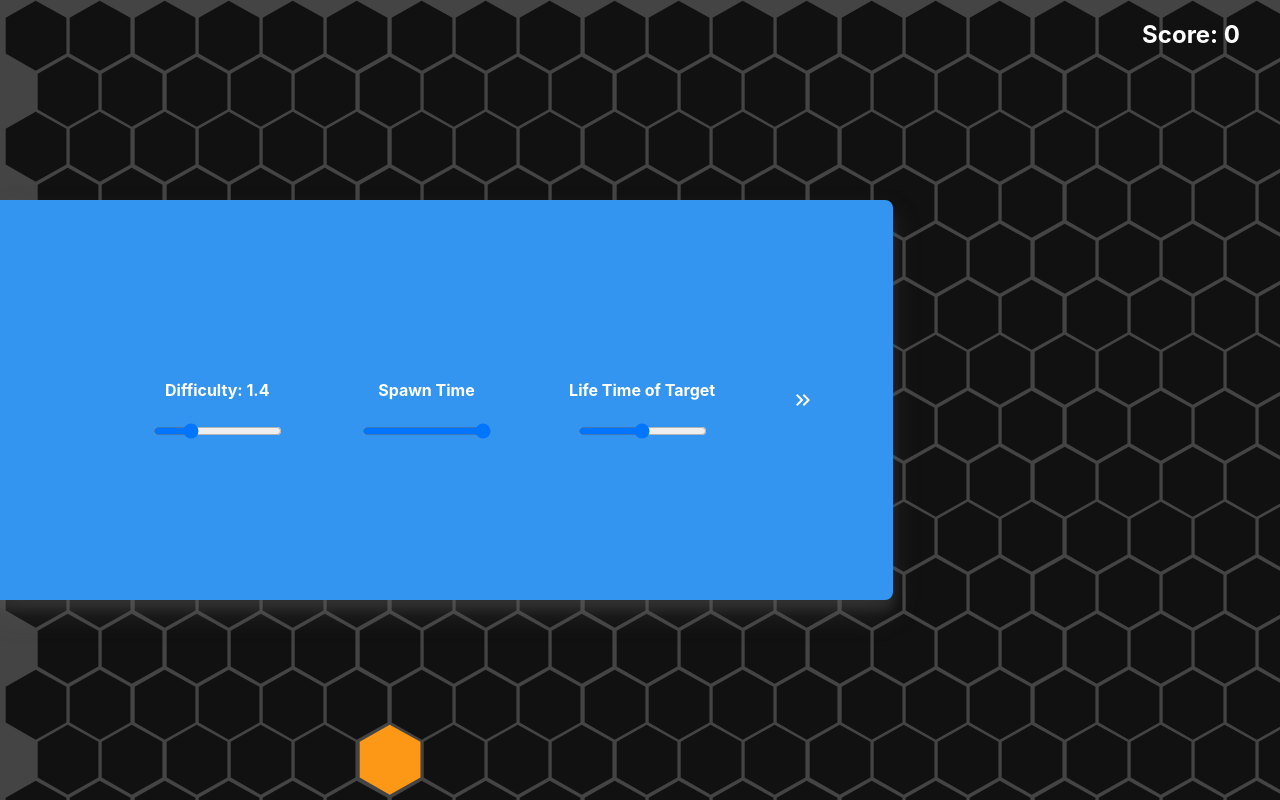
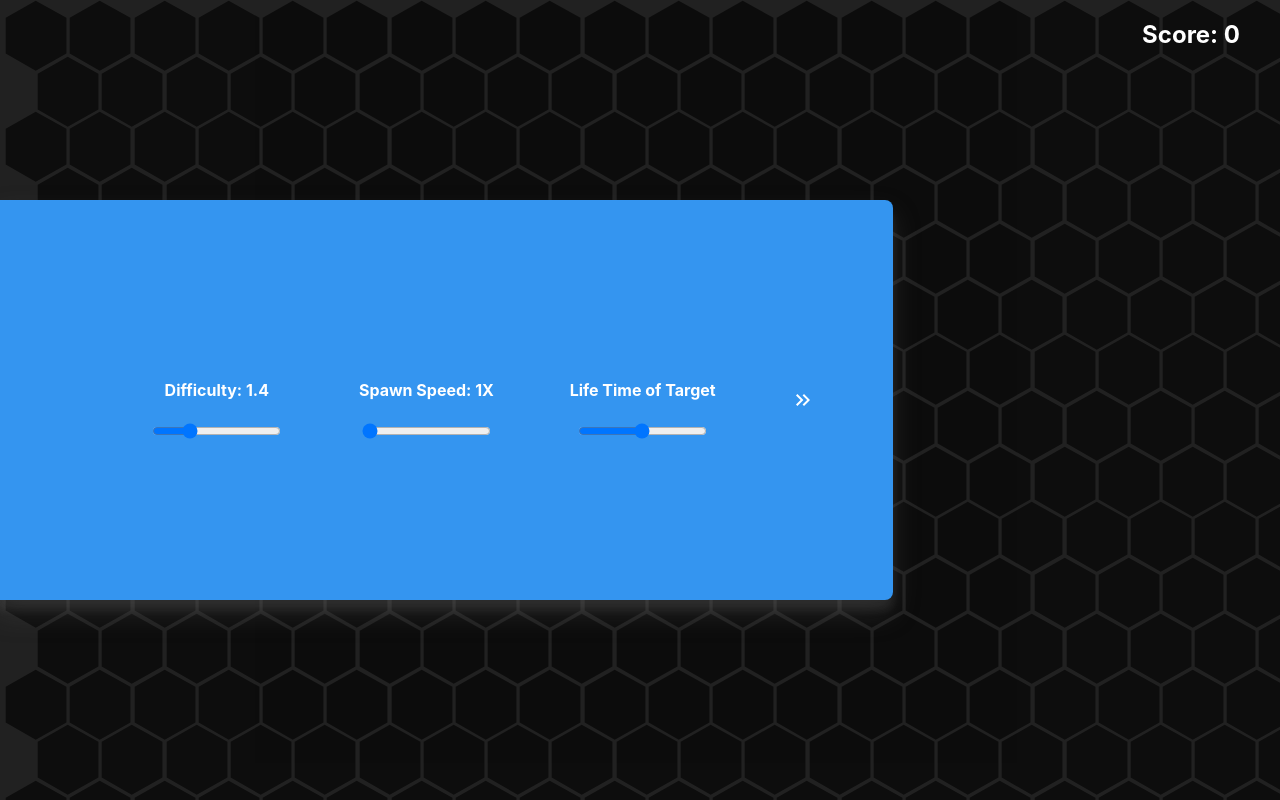
Before and after one commit to PMP56/theaimtrainer, a Next.js app: page /train in a window 1280 px wide. Both pictures are taken after a click on the icon 17 px from the left and 400 px from the top of the page. Built offline with nearby package versions, Linux system fonts and the light colour scheme.

Commit message:
Optimized hexagons

```diff
--- a/pages/components/grid.tsx
+++ b/pages/components/grid.tsx
@@ -9,20 +9,20 @@ import RowHexa from "./rowHexa";
 Modal.setAppElement('body');
 
 const Grid: NextPage = () => {
-    const list = Array.from({length: 31}, (_, index) => <RowHexa index={index} />)
-    const { multiplier, gridSize, score, setScore, currentHexa, setCurrentHexa, pause, setPause } = useContext(GlobalContext)
+    const { multiplier, gridSize, score, setScore, currentHexa, setCurrentHexa, pause, setPause, spawnTime } = useContext(GlobalContext)
+    const [col, row] = gridSize[multiplier]
+
+    const list = Array.from({length: row + 2}, (_, index) => <RowHexa index={index} />)
 
     const getRandomHexa = (m: number, n: number): number => {
         return Math.floor(Math.random() * m*n);
     }
 
-    const [countDown, setCountDown] = useState(3);
-    const [isCountdownOpen, setIsCountdownOpen] = useState(true);
-    const [isPauseOpen, setIsPauseOpen] = useState(false);
+    const [gridSpawned, setGridSpawned] = useState(false);
 
     const closePauseModal = () => {
-        // setIsPauseOpen(false)
         setPause(false)
+        if(!gridSpawned) setGridSpawned(true)
     }
 
     if (typeof window === 'object') {
@@ -31,10 +31,15 @@ const Grid: NextPage = () => {
                 setPause(!pause)
             }
         }
+
+        document.addEventListener('visibilitychange', () => {
+            if (document.visibilityState == "hidden"){
+                setPause(true);
+            }
+        })
     }
 
     const spawnGrids = () => {
-        const [lower, upper] = gridSize[multiplier]
 
         // setTimeout(() => {
         //     const currentRandom = getRandomHexa(lower, upper)
@@ -53,38 +58,21 @@ const Grid: NextPage = () => {
 
         const x = setInterval(() => {
             if (!pause){
-                const currentRandom = getRandomHexa(lower, upper)
-                let currentRandomHexa: HTMLElement | null = document.getElementById(`hexa${currentRandom}`);
+                const currentRandom = getRandomHexa(col, row)
+                // let currentRandomHexa: HTMLElement | null = document.getElementById(`hexa${currentRandom}`);
 
                 setCurrentHexa([currentRandom, ...currentHexa])
             }
-        }, 1000)
+        }, spawnTime)
     }
 
     useEffect(() => {
-        if (isCountdownOpen){
-            setTimeout(() => {
-                if (countDown > 1) {
-                    setCountDown(countDown - 1);
-                } else {
-                    setIsCountdownOpen(false)
-                    setCountDown(3)
-                    spawnGrids()
-                }
-            }, 1000)
-        }
-    }, [countDown])
+        spawnGrids()
+    }, [gridSpawned])
+
 
     return (
         <div className={styles.gridBody}>
-            <Modal
-                isOpen={isCountdownOpen}
-                contentLabel="Example Modal"
-                className={styles.pauseModal}
-                overlayClassName={styles.Overlay}
-            >
-                <h2 style={{fontSize: '128px', fontWeight: '400'}}>{countDown}</h2>
-            </Modal>
             <Modal
                 isOpen={pause}
                 onRequestClose={closePauseModal}
@@ -92,7 +80,14 @@ const Grid: NextPage = () => {
                 className={styles.pauseModal}
                 overlayClassName={styles.Overlay}
             >
-                <svg xmlns="http://www.w3.org/2000/svg" height="120px" viewBox="0 0 24 24" width="120px" fill="white">
+                <svg xmlns="http://www.w3.org/2000/svg"
+                    height="120px"
+                    viewBox="0 0 24 24"
+                    width="120px"
+                    fill="white"
+                    style={{cursor: 'pointer'}}
+                    onClick={closePauseModal}
+                >
                     <path d="M0 0h24v24H0V0z" fill="none"/>
                     <path d="M8 5v14l11-7L8 5z"/>
                 </svg>
--- a/pages/components/hexagon.tsx
+++ b/pages/components/hexagon.tsx
@@ -10,7 +10,7 @@ interface Props{
 
 const Hexagon: NextPage<Props> = (props) => {
 
-    const {multiplier, score, setScore, currentHexa, setCurrentHexa, pause, setPause} = useContext(GlobalContext)
+    const {multiplier, score, setScore, currentHexa, setCurrentHexa, pause, setPause, lifeTime} = useContext(GlobalContext)
     const { index } = props
     const [isHighlight, setIsHighlight] = useState(false)
     const [isCorrect, setIsCorrect] = useState(0) //-1: incorrect (red), 0: neutral (orange), 1: correct (limegreen)
@@ -35,7 +35,7 @@ const Hexagon: NextPage<Props> = (props) => {
                         setCurrentHexa(newArray)
                         setIsHighlight(false)
                     }
-                }, 2000)
+                }, lifeTime)
             }
     }, [isHighlight])
 
@@ -48,7 +48,6 @@ const Hexagon: NextPage<Props> = (props) => {
         if (isHighlight){
             setScore(score + 1)
         }
-
 
     }
 
--- a/pages/components/rowHexa.tsx
+++ b/pages/components/rowHexa.tsx
@@ -11,7 +11,7 @@ interface Props{
 const RowHexa: NextPage<Props> = (props) => {
     const {multiplier, gridSize} = useContext(GlobalContext);
     const [col, row] = gridSize[multiplier]
-    const list = Array.from({length: 49}, (_, index) => <Hexagon index={(index < col)? props.index * col + index : 10000} />)
+    const list = Array.from({length: col + 2}, (_, index) => <Hexagon index={(index < col)? props.index * col + index : 10000} />)
 
     const {index} = props
 
--- a/pages/components/toolbox.tsx
+++ b/pages/components/toolbox.tsx
@@ -21,8 +21,8 @@ const ToolBox: NextPage = () => {
     }
 
     const spawnTimeChange = (event: {target: HTMLInputElement}) => {
-        const value = event.target.value
-        setSpawnTime(value)
+        const value: number = parseFloat(event.target.value)
+        setSpawnTime((1 / value) * 1000)
     }
 
 
@@ -42,8 +42,8 @@ const ToolBox: NextPage = () => {
                         <button onClick={() => setLevel(2)}>Hard</button> */}
                     </div>
                     <div className={styles.eachContent}>
-                        <h4>Spawn Time</h4>
-                        <input value={spawnTime} type="range" min="2" max="10" step="2" onChange={(e) => spawnTimeChange(e)}></input>
+                        <h4>Spawn Speed: {1000 / spawnTime}X</h4>
+                        <input value={1000 / spawnTime} type="range" min="1" max="2" step="0.2" onChange={(e) => spawnTimeChange(e)}></input>
                     </div>
                     <div className={styles.eachContent}>
                         <h4>Life Time of Target</h4>
--- a/pages/contexts/GlobalContext.tsx
+++ b/pages/contexts/GlobalContext.tsx
@@ -49,7 +49,7 @@ const exampleValue: Value = {
     setCurrentHexa: () => {},
     score: 0,
     setScore: () => {},
-    spawnTime: 2000,
+    spawnTime: 1000,
     setSpawnTime: () => {},
     lifeTime: 2000,
     setLifeTime: () => {},
@@ -64,12 +64,12 @@ export const GlobalContext = createContext<Value>(exampleValue);
 export const GlobalProvider:React.FC = ({children}) => {
     const [multiplier, setMultiplier] = useState(1.4);
     const [difficulty, setDifficulty] = useState(1);
-    const [spawnTime, setSpawnTime] = useState(2000);
+    const [spawnTime, setSpawnTime] = useState(1000);
     const [lifeTime, setLifeTime] = useState(2000);
     const [score, setScore] = useState(0);
 
     const [currentHexa, setCurrentHexa] = useState([])
-    const [pause, setPause] = useState(false)
+    const [pause, setPause] = useState(true)
 
 
     const globalValue: Value = {
--- a/styles/Grid.module.css
+++ b/styles/Grid.module.css
@@ -1,6 +1,7 @@
 .gridBody{
     overflow: hidden;
     height: 100vh;
+    position: relative;
 }
 
 .pauseModal{
@@ -14,7 +15,7 @@
     transform: translate(-50%, -50%);
     padding: 0px 60px;
     border-radius: 10px 10px 10px 10px;
-    background-color: rgba(40, 40, 40, 0.8);
+    background-color: rgba(40, 40, 40, 0.9);
     outline: 2px;
     display: flex;
     flex-direction: column;
@@ -28,5 +29,5 @@
     left: 0;
     right: 0;
     bottom: 0;
-    background-color: rgba(10, 10, 10, 0.9);
+    background-color: rgba(10, 10, 10, 0.6);
 }
```
